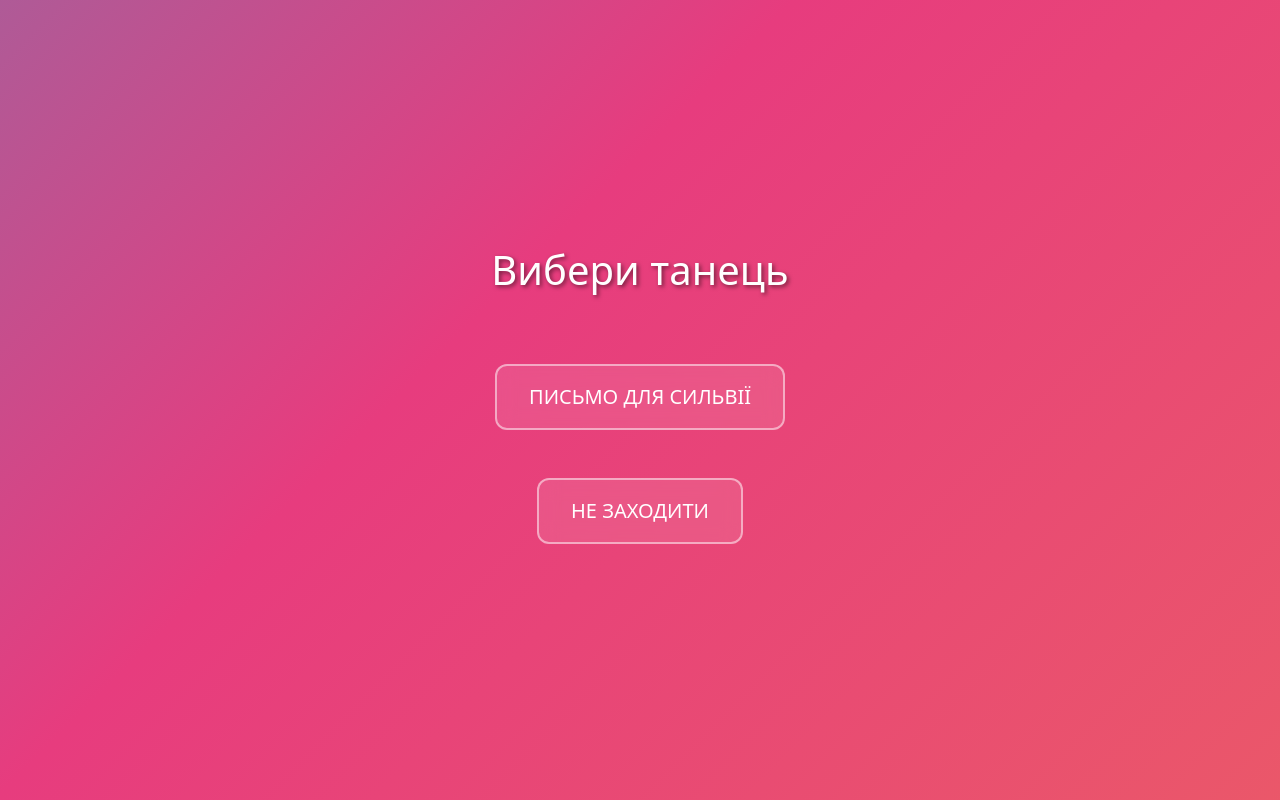
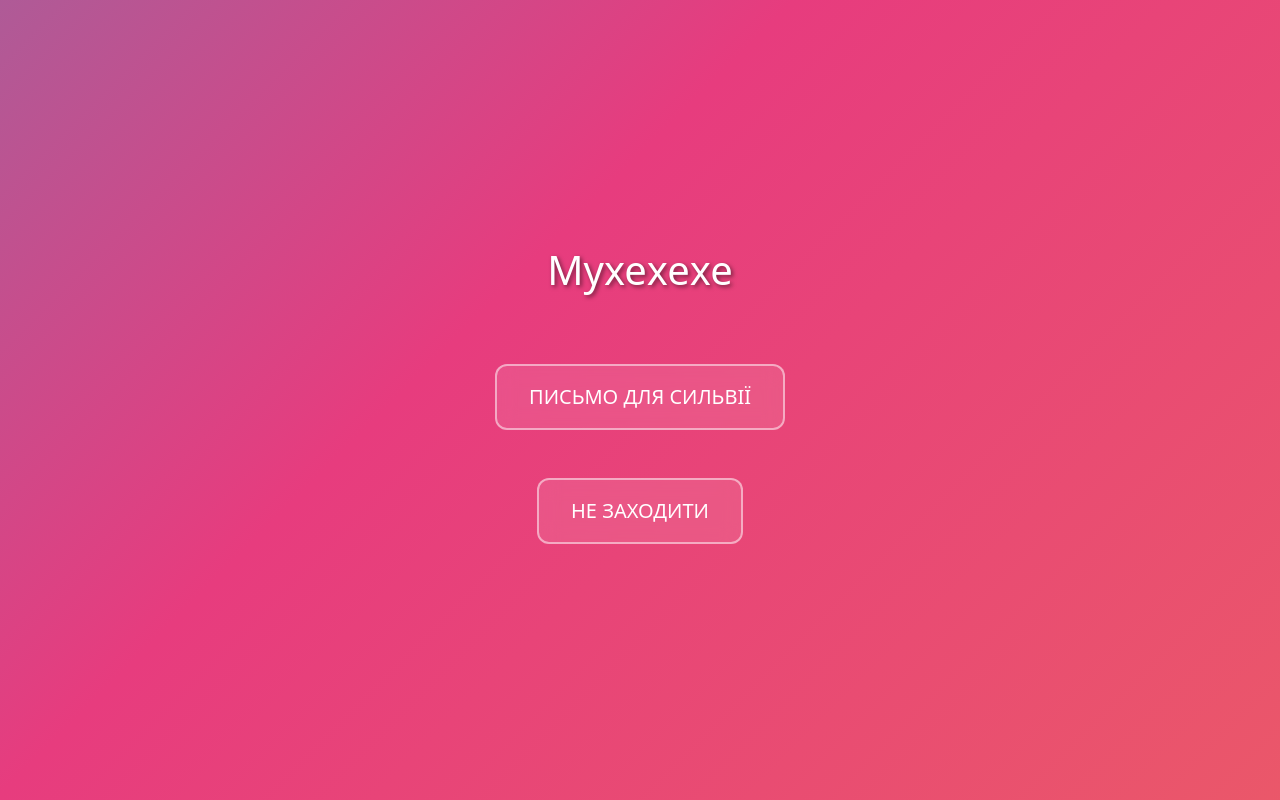
Before and after one commit to n0micro/hb, a plain HTML site: page index.html in a window 1280 px wide. Drawn offline with nearby package versions, Linux system fonts and the light colour scheme.

Commit message:
Update index.html

```diff
--- a/index.html
+++ b/index.html
@@ -210,7 +210,7 @@
 </head>
 <body>
     <div class="container">
-        <h1 class="header">Вибери танець</h1>
+        <h1 class="header">Мухехехе</h1>
         <div class="button" data-redirect="list.html" data-requires-password="true">ПИСЬМО ДЛЯ СИЛЬВІЇ</div>
         <div class="button" data-videos='[
             {"title": "НЕ ЗАХОДЬ 1", "url": "781edb58-23d6-4114-a73f-566f780c2ea4.mp4"},
```
